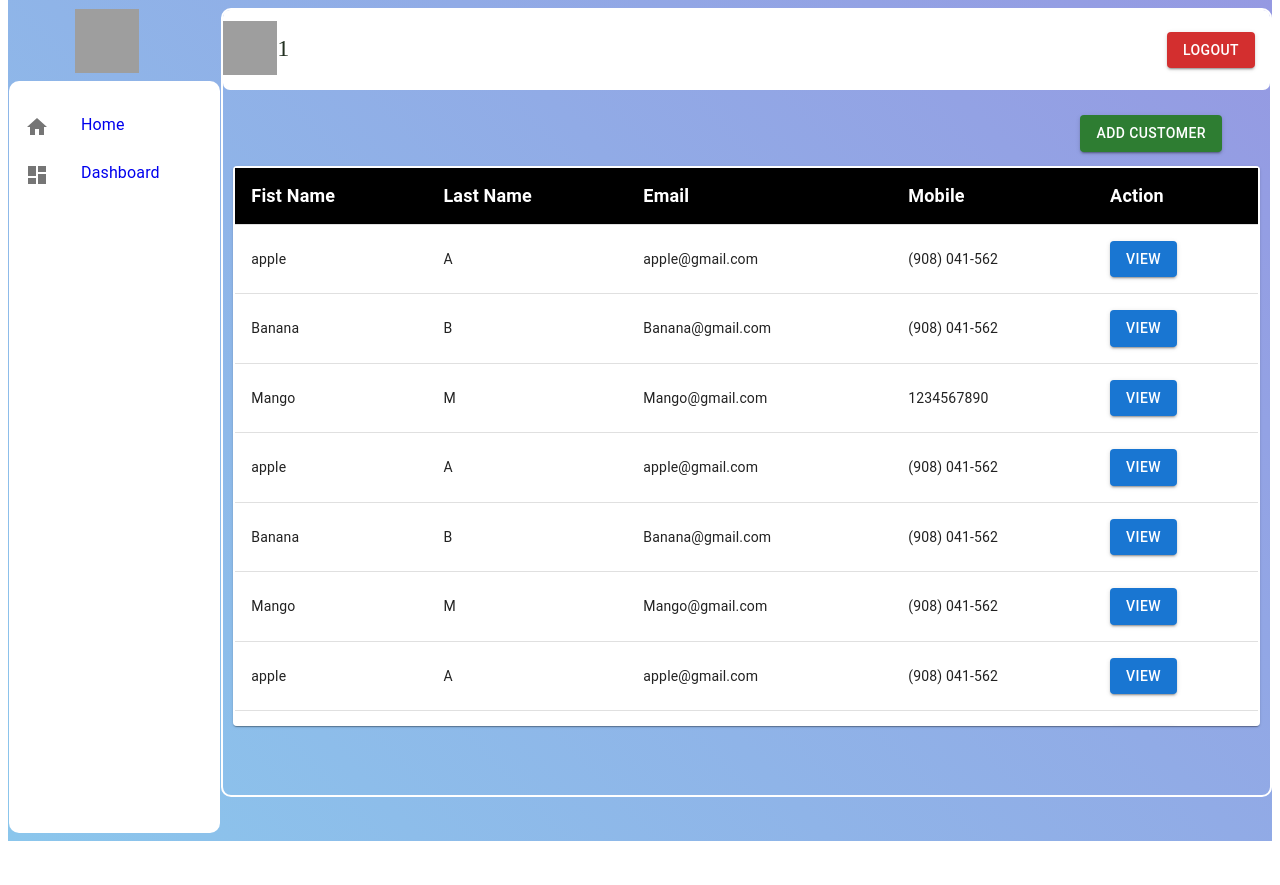
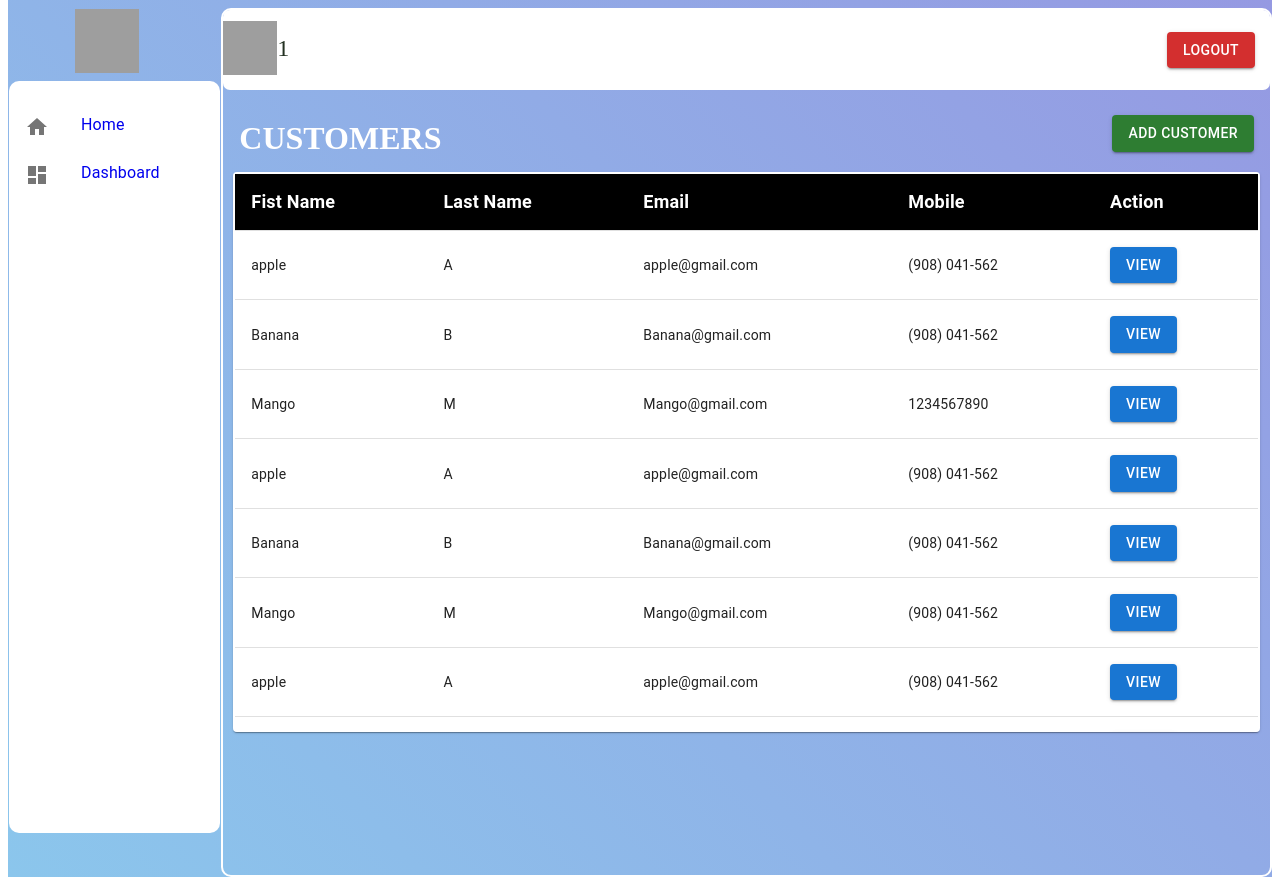
Before and after one commit to balaji1610/banking-application, a Next.js app: page /login/1 in a window 1280 px wide. Before the commit the page ends 849 px from the top, so only its background shows below. Built offline with nearby package versions, Linux system fonts and the light colour scheme; grey boxes are pictures that could not be loaded.

Commit message:
customer_style

```diff
--- a/Container/Dashboard/ContentBoard.tsx
+++ b/Container/Dashboard/ContentBoard.tsx
@@ -17,14 +17,13 @@ export default function ContentBoard() {
   return (
     <div>
       <div className={ContenBoardStyle.AddBtn_style}>
+        <div className={ContenBoardStyle.customer_Text_style}>
+          <h1>CUSTOMERS</h1>
+        </div>
         <div onClick={handleModelOpen}>
           <Button variant="contained" color="success">
             Add Customer
           </Button>
-          {/* <AddCircleOutlineIcon
-            fontSize="large"
-            style={{ cursor: "pointer", color: "#ffffff", fontSize: "3rem" }}
-          /> */}
         </div>
       </div>
 
--- a/styles/ContenBoard.module.css
+++ b/styles/ContenBoard.module.css
@@ -1,20 +1,24 @@
 .ContentBoard_Parent {
   border: 2px solid #ffffff;
   display: grid;
-
   grid-gap: 25px;
   gap: 25px;
-  grid-template-rows: 2fr 17fr;
+  grid-template-rows: 2fr 19fr;
   border-radius: 10px;
 }
 
 .AddBtn_style {
   display: flex;
   flex-direction: row;
-  justify-content: flex-end;
-  margin-right: 3rem;
+  justify-content: space-between;
+  margin-right: 1rem;
+  margin-left: 1rem;
 }
 .Table_style {
   padding: 10px;
-  margin-top: 4px;
+  margin-top: -17px;
 }
+.customer_Text_style {
+  margin-top: -1rem;
+  color: #ffffff;
+}
```
